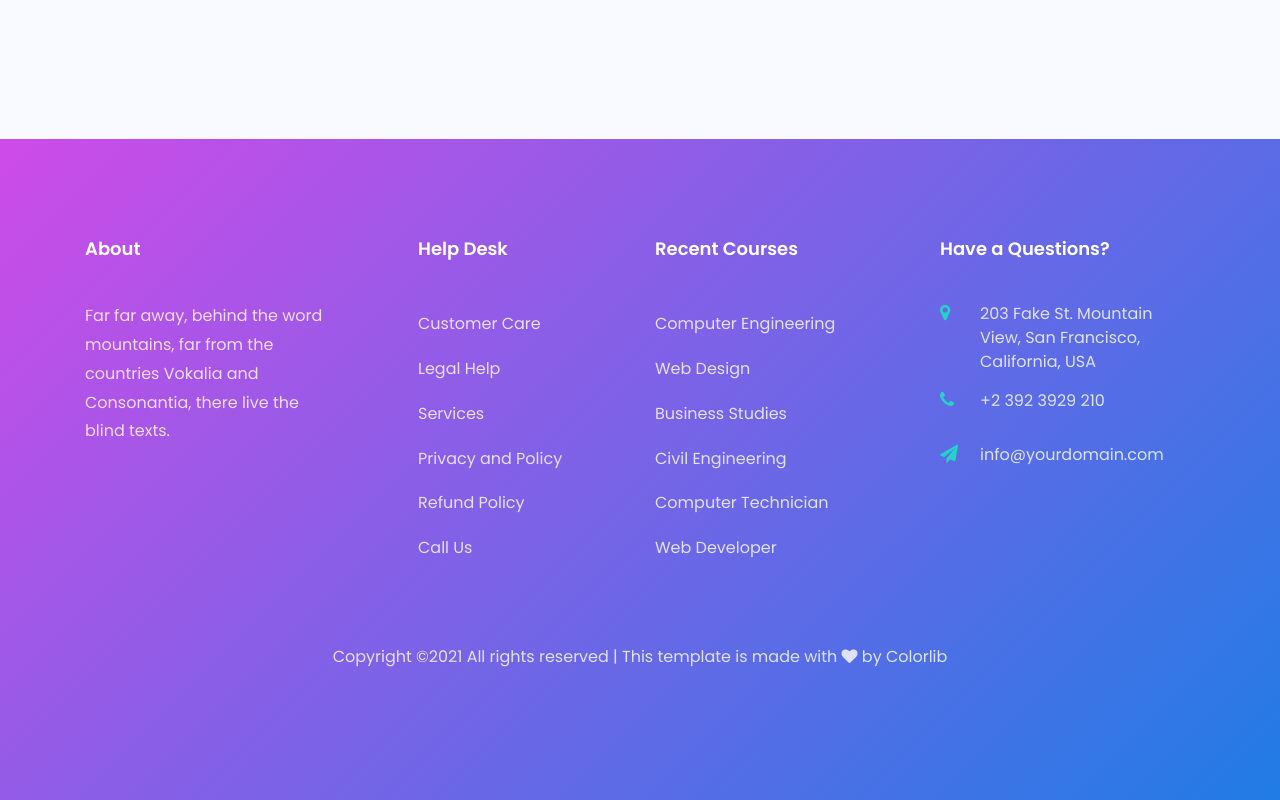
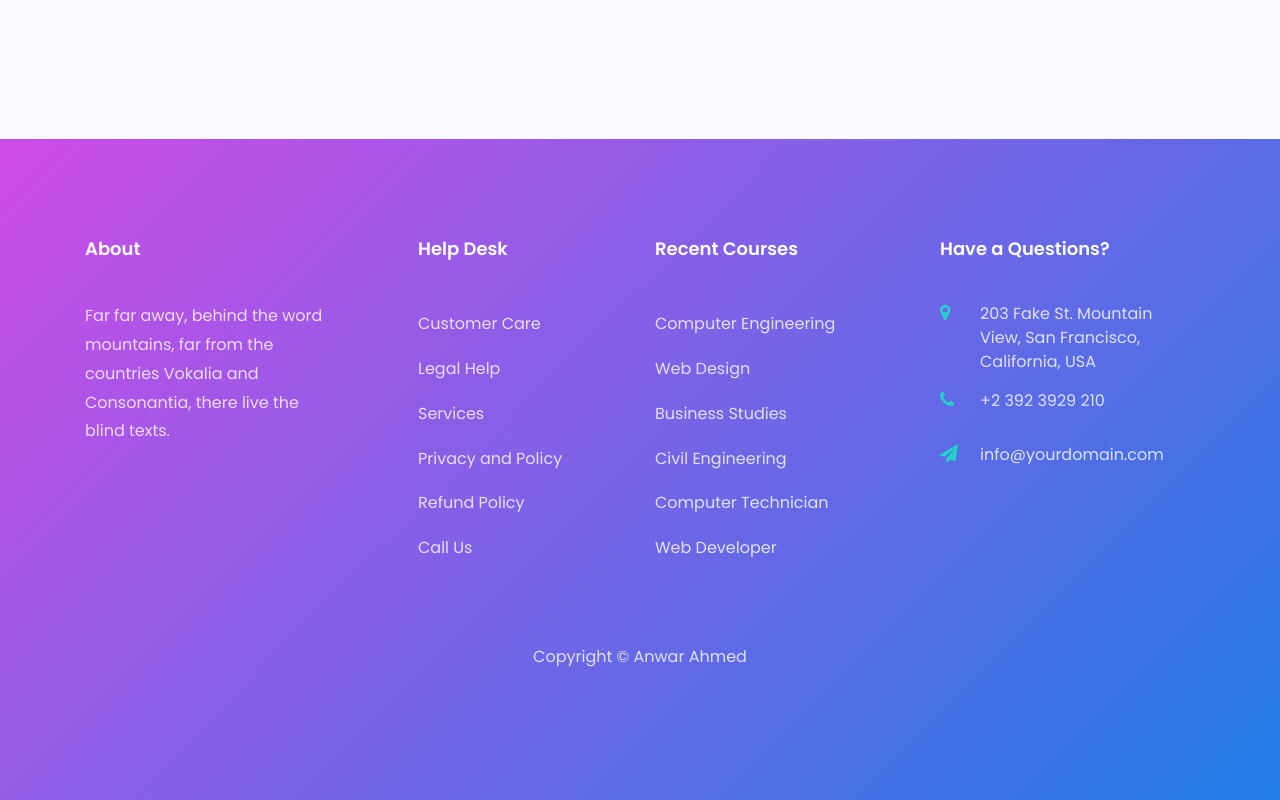
Before and after one commit to AnwarAhmed24/OnlineEducation, a plain HTML site: page index.html in a window 1280 px wide. Shown: the part 6569-7369 px from the top of the page. Drawn offline with Linux system fonts and the light colour scheme; some packages are replaced by stand-ins of ours; no server answers; files whose address does not match are found by name.

Commit message:
Update index.html

```diff
--- a/index.html
+++ b/index.html
@@ -1,7 +1,7 @@
 <!DOCTYPE html>
 <html lang="en">
 <head>
-    <title>StudyLab - Free Bootstrap 4 Template by Colorlib</title>
+    <title>StudyLab</title>
     <meta charset="utf-8">
     <meta name="viewport" content="width=device-width, initial-scale=1, shrink-to-fit=no">
 
@@ -663,7 +663,7 @@
   <div class="col-md-12 text-center">
 
     <p><!-- Link back to Colorlib can't be removed. Template is licensed under CC BY 3.0. -->
-      Copyright &copy;<script>document.write(new Date().getFullYear());</script> All rights reserved | This template is made with <i class="fa fa-heart" aria-hidden="true"></i> by <a href="https://colorlib.com" target="_blank">Colorlib</a>
+      Copyright &copy; Anwar Ahmed
       <!-- Link back to Colorlib can't be removed. Template is licensed under CC BY 3.0. --></p>
   </div>
 </div>
```
